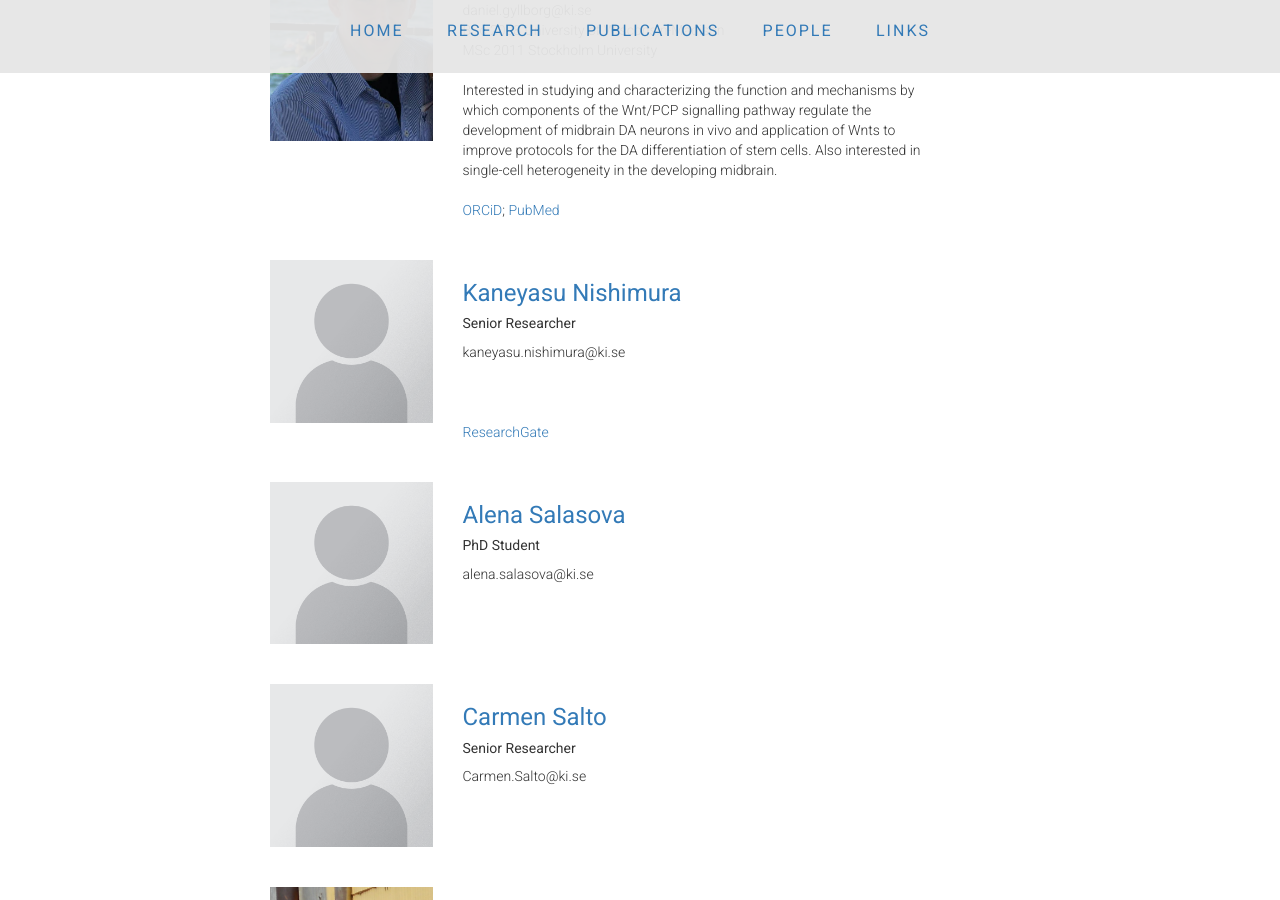
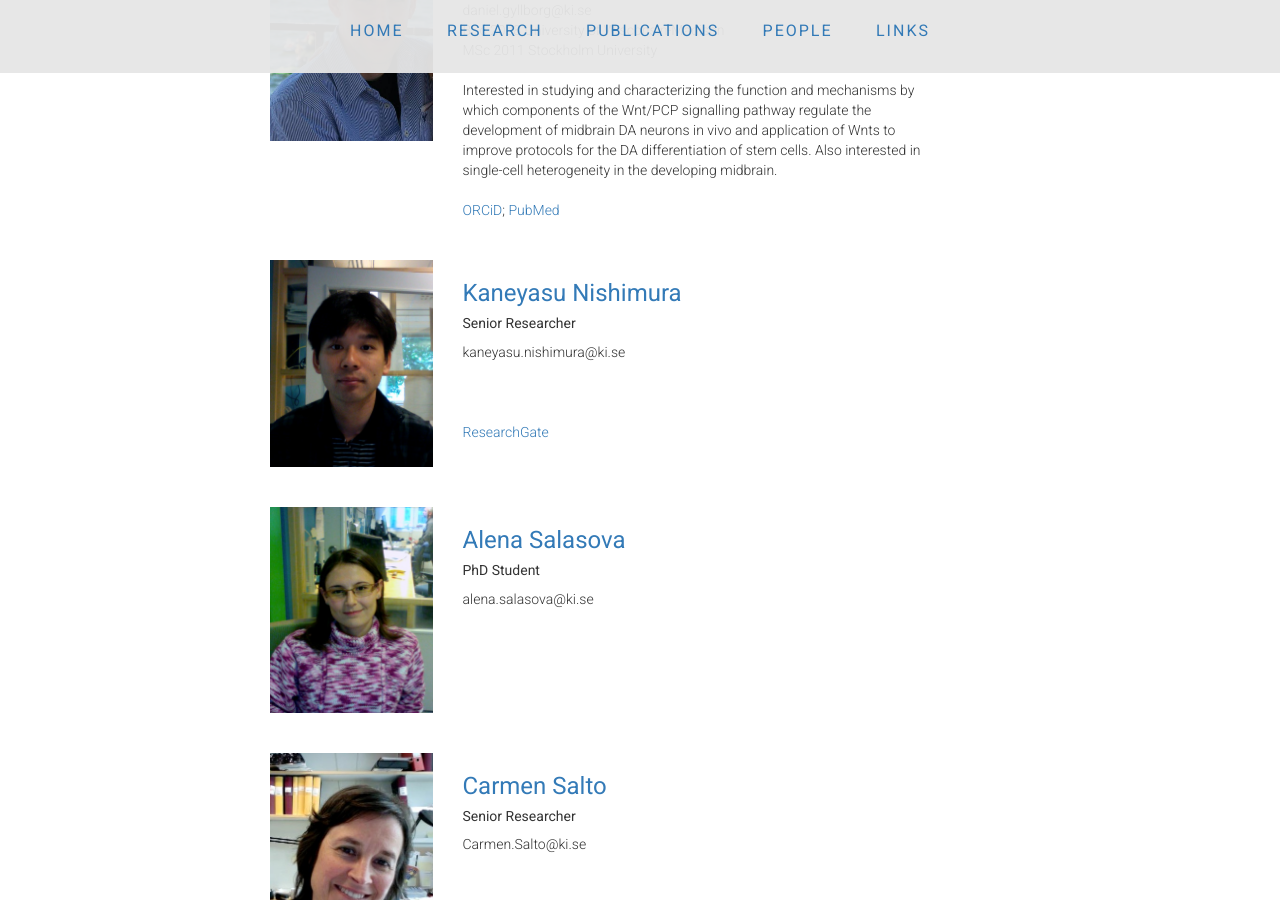
Before and after one commit to ArenasLab/arenaslab.github.io, a Jekyll site: the page people/index.html, which Jekyll copies as it is, in a window 1280 px wide and 900 px high, scrolled down 532 px. Built offline with Jekyll 4.4.1, drawn with Linux system fonts in a browser that asks for light colours.

Commit message:
Update index.html

```diff
--- a/people/index.html
+++ b/people/index.html
@@ -74,7 +74,7 @@
 
 	<div class="row">
           <div class=" col-sm-4  col-md-3 col-lg-3">
-            <p><img src="../img/Temp.png" class="img-responsive" width="300" height="450"/></p>
+            <p><img src="../img/KN.jpg" class="img-responsive" width="300" height="450"/></p>
           </div>
           <div class=" col-sm-6  col-md-8 col-lg-8">
             <h3><a href="http://ki.se/en/people/kannis">Kaneyasu Nishimura</a></h3>
@@ -93,7 +93,7 @@
 
 	<div class="row">
           <div class=" col-sm-4  col-md-3 col-lg-3">
-            <p><img src="../img/Temp.png" class="img-responsive" width="300" height="450"/></p>
+            <p><img src="../img/AS.png" class="img-responsive" width="300" height="450"/></p>
           </div>
           <div class=" col-sm-6  col-md-8 col-lg-8">
             <h3><a href="http://ki.se/en/people/alesal">Alena Salasova</a></h3>
@@ -112,7 +112,7 @@
 
 	<div class="row">
           <div class=" col-sm-4  col-md-3 col-lg-3">
-            <p><img src="../img/Temp.png" class="img-responsive" width="300" height="450"/></p>
+            <p><img src="../img/CS.jpg" class="img-responsive" width="300" height="450"/></p>
           </div>
           <div class=" col-sm-6  col-md-8 col-lg-8">
             <h3><a href="http://ki.se/en/people/carsal">Carmen Salto</a></h3>
@@ -150,7 +150,7 @@
 
 	<div class="row">
           <div class=" col-sm-4  col-md-3 col-lg-3">
-            <p><img src="../img/Temp.png" class="img-responsive" width="300" height="450"/></p>
+            <p><img src="../img/DZ.png" class="img-responsive" width="300" height="450"/></p>
           </div>
           <div class=" col-sm-6  col-md-8 col-lg-8">
             <h3><a href="http://ki.se/en/people/dawzha">Dawei Zhang</a></h3>
```
